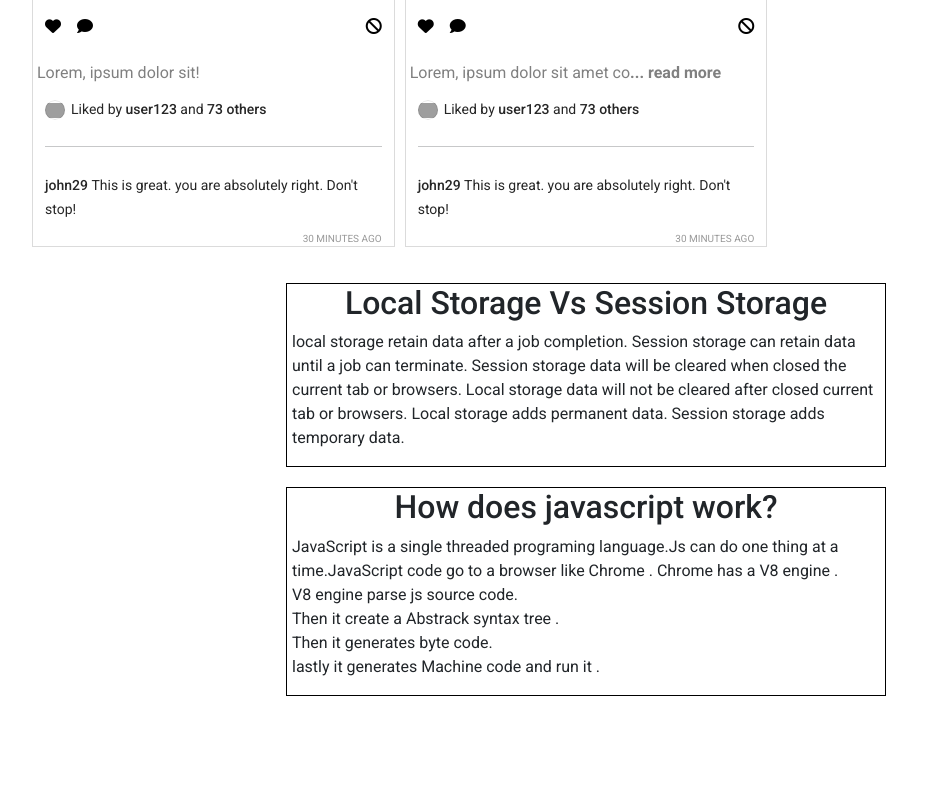
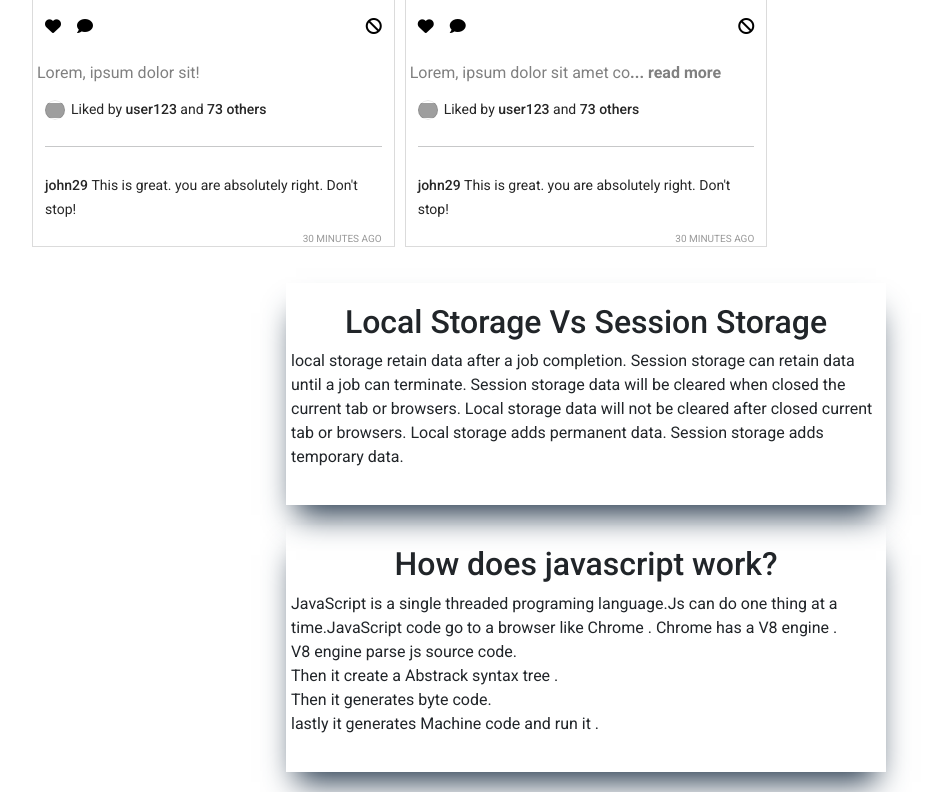
Before and after one commit to devhasibulislam/ph-assignment-07, a plain HTML site: page index.html in a window 1280 px wide. Shown: the part 1285-2077 px from the top of the page, without its empty margins (54-985 px from the left). Before the commit the page ends 2001 px from the top, so only its background shows below. Drawn offline with nearby package versions, Linux system fonts and the light colour scheme; grey boxes are pictures that could not be loaded.

Commit message:
stule change

```diff
--- a/css/style.css
+++ b/css/style.css
@@ -259,7 +259,7 @@ img {
 
 .question{
   max-width: 600px;
-  border: 1px solid black;
   margin: 20px auto;
-  padding: 0 5px;
+  padding: 20px 5px;
+  box-shadow: rgb(38, 57, 77) 0px 20px 30px -10px;
 }
```
